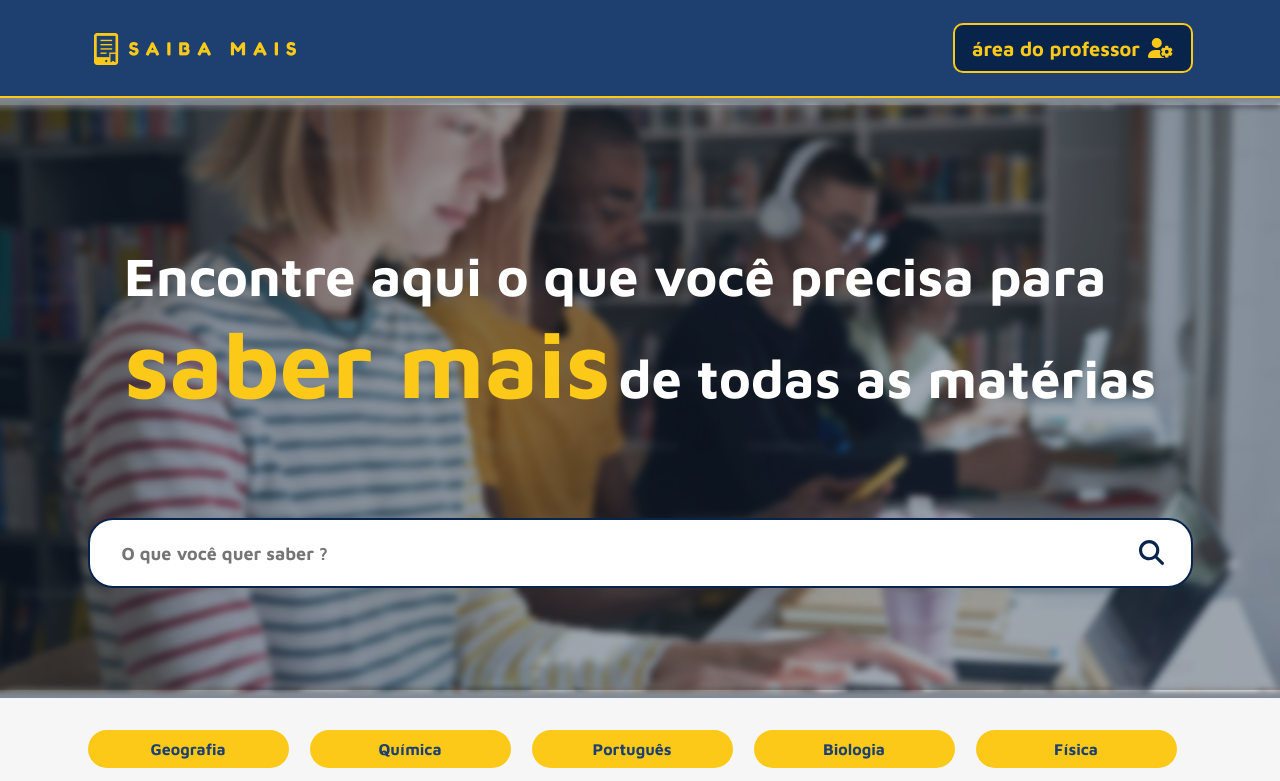
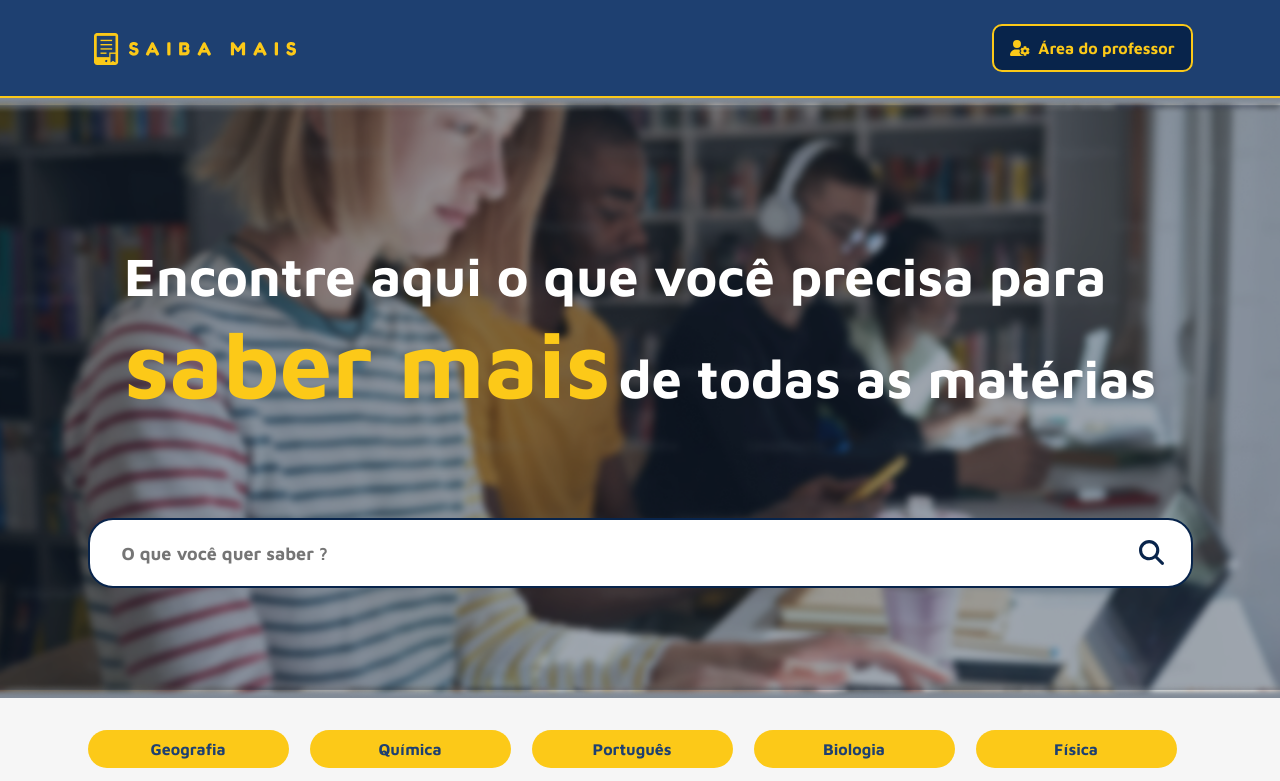
Before and after one commit to BernardoS/tc-posts-site, a React (Vite) app: page / in a window 1280 px wide. Shown: the top 781 px of the page. Built offline with nearby package versions, Linux system fonts and the light colour scheme; no server answers.

Commit message:
Criação do context de autênticação e ajuste no comportamento de outros componentes

```diff
--- a/src/App.tsx
+++ b/src/App.tsx
@@ -1,8 +1,11 @@
-import MainRouter from './routes/MainRouter'
+import MainRouter from './routes/MainRouter';
+import { AuthProvider } from './contexts/AuthContext';
 
 function App() {
   return (
-    <MainRouter/>
+    <AuthProvider>
+      <MainRouter/>
+    </AuthProvider>
   )
 }
 
--- a/src/components/Header/Header.tsx
+++ b/src/components/Header/Header.tsx
@@ -1,14 +1,16 @@
 import {
+    HeaderButtonGroup,
     HeaderContainer,
     HeaderContent,
-    HomeButton,
-    LoginButon
+    HomeButton
 } from "./HeaderStyle";
 
 import { FontAwesomeIcon } from "@fortawesome/react-fontawesome";
-import {faUserGear} from '@fortawesome/free-solid-svg-icons';
+import {faSignOut, faUserGear} from '@fortawesome/free-solid-svg-icons';
 import SaibaMaisLogo from "../../assets/logo-header-menu.png";
 import { useNavigate } from "react-router-dom";
+import { useAuth } from "../../contexts/AuthContext";
+import { SecondaryButton } from "../Buttons/ButtonsStyles";
 
 
 
@@ -21,15 +23,28 @@ const Header = () =>{
         navigate("/");
     }
 
+    const { isLoggedIn, toggleLogin } = useAuth();
+
     return(
     <HeaderContainer>
         <HeaderContent className="content-container">
             <HomeButton type="button" onClick={navigateHome} >
                 <img src={SaibaMaisLogo}></img>
             </HomeButton>
-            <LoginButon type="button" onClick={() => navigate(`/login`)}>
-                área do professor <FontAwesomeIcon icon={faUserGear} />
-                </LoginButon>
+            <HeaderButtonGroup>
+                <SecondaryButton type="button" onClick={() => navigate(`/login`)}>
+                    <FontAwesomeIcon icon={faUserGear} />
+                    Área do professor
+                </SecondaryButton>
+                {isLoggedIn
+                    && (
+                    <SecondaryButton type="button" onClick={toggleLogin}>
+                        <FontAwesomeIcon icon={faSignOut}/>
+                        Sair
+                    </SecondaryButton>
+                )}
+            </HeaderButtonGroup>
+
         </HeaderContent>
     </HeaderContainer>
     );
--- a/src/components/Header/HeaderStyle.tsx
+++ b/src/components/Header/HeaderStyle.tsx
@@ -45,3 +45,10 @@ export const HomeButton = styled.button`
     border:none;
     cursor:pointer;
 `;
+
+export const HeaderButtonGroup = styled.div`
+    display:flex;
+    flex-direction:row;
+    align-items:center;
+    gap:8px;
+`
--- /dev/null
+++ b/src/contexts/AuthContext.tsx
@@ -0,0 +1,42 @@
+import React, { createContext, useState, useContext, ReactNode } from "react";
+
+// Tipagem do Context
+interface AuthContextType {
+  isLoggedIn: boolean;
+  toggleLogin: () => void;
+}
+
+// Criação do contexto
+const AuthContext = createContext<AuthContextType | undefined>(undefined);
+
+// Provider que gerencia o estado
+interface AuthProviderProps {
+  children: ReactNode;
+}
+
+
+export const AuthProvider: React.FC<AuthProviderProps> = ({ children }) => {
+
+  const [isLoggedIn, setIsLoggedIn] = useState(false);
+
+
+  const toggleLogin = () => {
+    setIsLoggedIn((prev) => !prev);
+
+  };
+
+  return (
+    <AuthContext.Provider value={{ isLoggedIn, toggleLogin}}>
+      {children}
+    </AuthContext.Provider>
+  );
+};
+
+// Hook personalizado para consumir o contexto
+export const useAuth = (): AuthContextType => {
+  const context = useContext(AuthContext);
+  if (!context) {
+    throw new Error("Este hook deve ser utilizado dentro do contexto adequado") ;
+  }
+  return context;
+};
--- a/src/pages/Login/Login.tsx
+++ b/src/pages/Login/Login.tsx
@@ -1,4 +1,4 @@
-import { useState } from "react";
+import { useEffect, useState } from "react";
 import LogoLoginImage from "../../assets/logo-login-page.png";
 import { FontAwesomeIcon } from "@fortawesome/react-fontawesome";
 import { faChevronLeft, faEye, faEyeSlash, faSignIn } from "@fortawesome/free-solid-svg-icons";
@@ -23,19 +23,30 @@ import {
     SecondaryButton
 } from "../../components/Buttons/ButtonsStyles";
 
+import { useAuth } from "../../contexts/AuthContext";
+import { useNavigate } from "react-router-dom";
+
 
 const Login = () => {
 
     const [passwordVisible, setPasswordVisible] = useState(false);
 
+    const { isLoggedIn, toggleLogin } = useAuth();
+
     const togglePasswordVisibility = () => {
         setPasswordVisible((prevState) => !prevState);
     };
 
+    const navigate = useNavigate();
+
+    useEffect(()=>{
+        if(isLoggedIn) navigate("/manage");
+    },[isLoggedIn,navigate])
+
     return (
         <LoginContainer>
             <LoginContent>
-                <LogoButton>
+                <LogoButton type="button" onClick={() => navigate("/")} >
                     <img src={LogoLoginImage}/>
                 </LogoButton>
                 <WhiteSeparator/>
@@ -67,10 +78,10 @@ const Login = () => {
                     </FormGroup>
 
                     <ButtonGroup >
-                        <SecondaryButton className="login-page" type="button">
+                        <SecondaryButton onClick={() => navigate("/")} className="login-page" type="button">
                             <FontAwesomeIcon icon={faChevronLeft}/> <span>Voltar</span>
                         </SecondaryButton>
-                        <PrimaryButton className="login-page" type="button">
+                        <PrimaryButton onClick={toggleLogin} className="login-page" type="button">
                             <FontAwesomeIcon icon={faSignIn}/> <span>Entrar</span>
                         </PrimaryButton>
                     </ButtonGroup>
--- a/src/routes/MainRouter.tsx
+++ b/src/routes/MainRouter.tsx
@@ -1,21 +1,12 @@
-import React from 'react';
-import { BrowserRouter as Router, Routes, Route, Navigate } from 'react-router-dom';
-//import PrivateRoute from './PrivateRoute';
-
-// Componentes das Páginas
+import { BrowserRouter as Router, Routes, Route } from 'react-router-dom';
 import Home from '../pages/Home/Home';
 import NotFound from '../pages/NotFound/NotFound';
 import SearchPosts from '../pages/SearchPosts/SearchPosts';
 import Login from '../pages/Login/Login';
+import PrivateRoute from './PrivateRoute';
 
-// Componente para rotas privadas
-const PrivateRoute = ({ children, isAuthenticated }: { children: React.ReactNode; isAuthenticated: boolean }) => {
-  return isAuthenticated ? children : <Navigate to="/login" />;
-};
 
 const MainRouter = () => {
-  const isAuthenticated = false;
-
 
   return (
     <Router>
@@ -31,7 +22,7 @@ const MainRouter = () => {
         <Route
           path="/manage"
           element={
-            <PrivateRoute isAuthenticated={isAuthenticated}>
+            <PrivateRoute>
               <h1>Post Manager</h1>
             </PrivateRoute>
           }
@@ -39,7 +30,7 @@ const MainRouter = () => {
         <Route
           path="/save"
           element={
-            <PrivateRoute isAuthenticated={isAuthenticated}>
+            <PrivateRoute>
               <h1>Post Editor</h1>
             </PrivateRoute>
           }
--- /dev/null
+++ b/src/routes/PrivateRoute.tsx
@@ -0,0 +1,15 @@
+import { Navigate } from "react-router-dom";
+import { useAuth } from "../contexts/AuthContext";
+
+// Componente para rotas privadas
+const PrivateRoute = ({ children }: { children: React.ReactNode}) => {
+
+    const {isLoggedIn} = useAuth();
+
+    console.log(isLoggedIn);
+
+    return isLoggedIn ? children : <Navigate to="/login" />;
+
+};
+
+  export default PrivateRoute;
```
